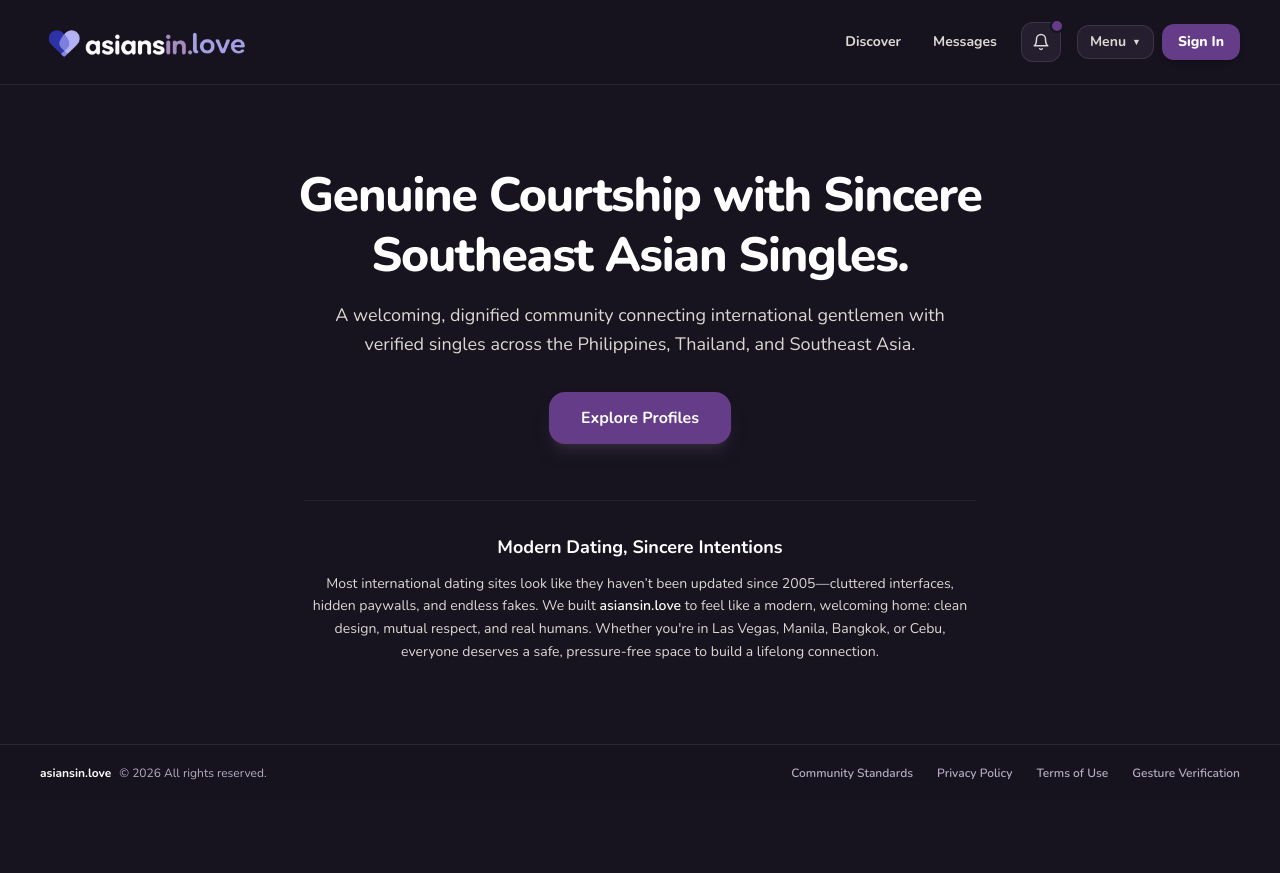
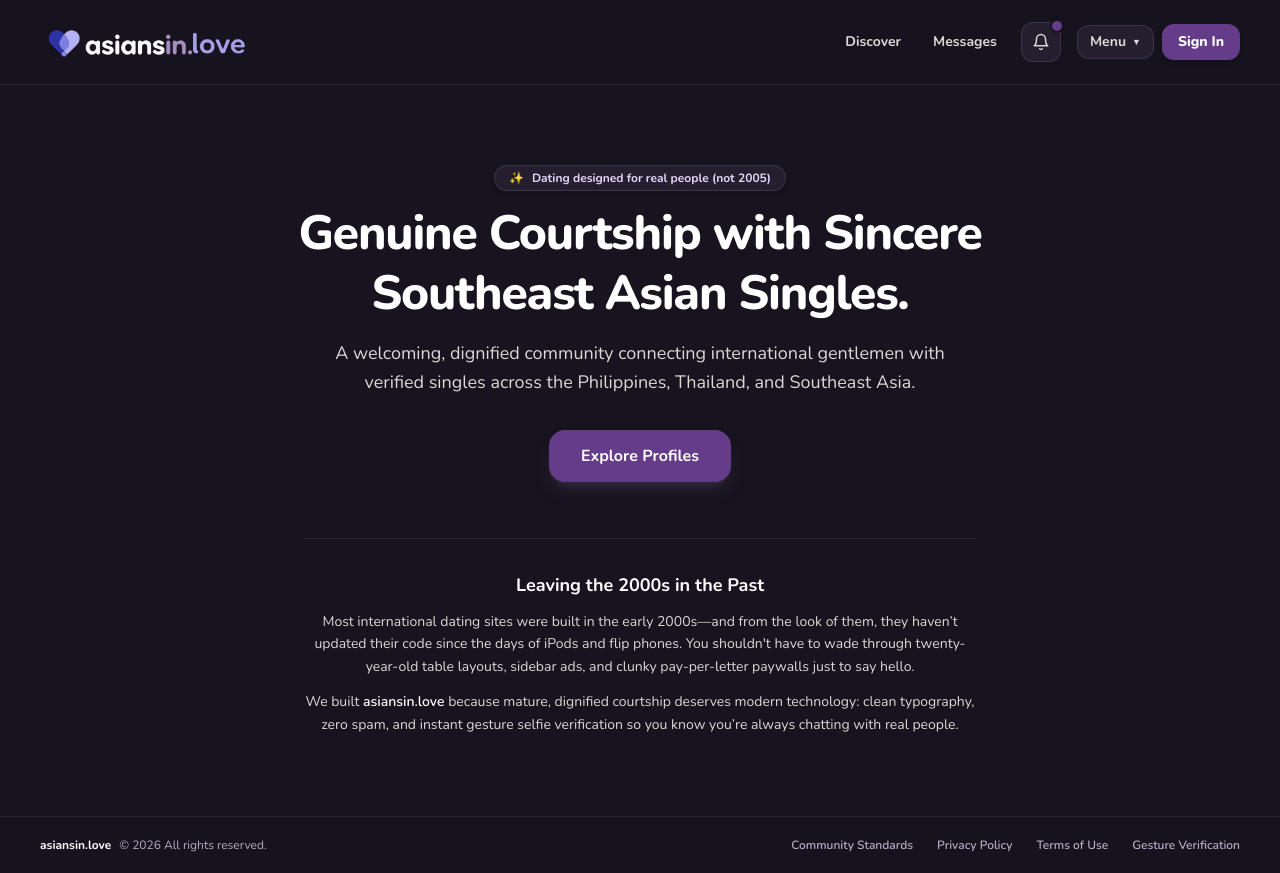
Before and after one commit to sandschristopher-png/asiansin-love, a Next.js app: page / in a window 1280 px wide. Before the commit the page ends 801 px from the top, so only its background shows below. Built offline with nearby package versions, Linux system fonts and the light colour scheme; no server answers.

Commit message:
docs: add playful nod to early 2000s legacy dating sites on landing page

```diff
--- a/app/page.tsx
+++ b/app/page.tsx
@@ -6,6 +6,11 @@
 export default function HomePage() {
   return (
     <main className="max-w-4xl mx-auto w-full px-4 sm:px-6 py-12 sm:py-20 flex-1 flex flex-col justify-center text-center">
+
+      {/* Playful Eyebrow Badge */}
+      <div className="inline-flex items-center gap-2 px-3.5 py-1 rounded-full bg-[#241E2F] border border-[#725A7A]/35 text-[#E6D7FA] text-xs font-bold mx-auto mb-3 shadow-md">
+        <span>✨</span> Dating designed for real people (not 2005)
+      </div>
 
       {/* Hero Headline & Subtitle */}
       <div className="space-y-4 max-w-3xl mx-auto">
@@ -17,7 +22,7 @@
         </p>
       </div>
 
-      {/* Single Focused Action Button */}
+      {/* Action Button */}
       <div className="mt-8 flex justify-center">
         <Link
           href="/discover"
@@ -27,13 +32,16 @@
         </Link>
       </div>
 
-      {/* Grounded Mission */}
+      {/* Friendly Legacy Jab & Mission */}
       <div className="mt-14 pt-8 border-t border-[#725A7A]/20 max-w-2xl mx-auto text-left sm:text-center space-y-3">
         <h2 className="text-base sm:text-lg font-bold text-white text-center">
-          Modern Dating, Sincere Intentions
+          Leaving the 2000s in the Past
         </h2>
         <p className="text-xs sm:text-sm text-[#DDD8D4] leading-relaxed">
-          Most international dating sites look like they haven’t been updated since 2005—cluttered interfaces, hidden paywalls, and endless fakes. We built <span className="text-white font-semibold">asiansin.love</span> to feel like a modern, welcoming home: clean design, mutual respect, and real humans. Whether you're in Las Vegas, Manila, Bangkok, or Cebu, everyone deserves a safe, pressure-free space to build a lifelong connection.
+          Most international dating sites were built in the early 2000s—and from the look of them, they haven’t updated their code since the days of iPods and flip phones. You shouldn't have to wade through twenty-year-old table layouts, sidebar ads, and clunky pay-per-letter paywalls just to say hello.
+        </p>
+        <p className="text-xs sm:text-sm text-[#DDD8D4] leading-relaxed">
+          We built <span className="text-white font-semibold">asiansin.love</span> because mature, dignified courtship deserves modern technology: clean typography, zero spam, and instant gesture selfie verification so you know you’re always chatting with real people.
         </p>
       </div>
 
```
